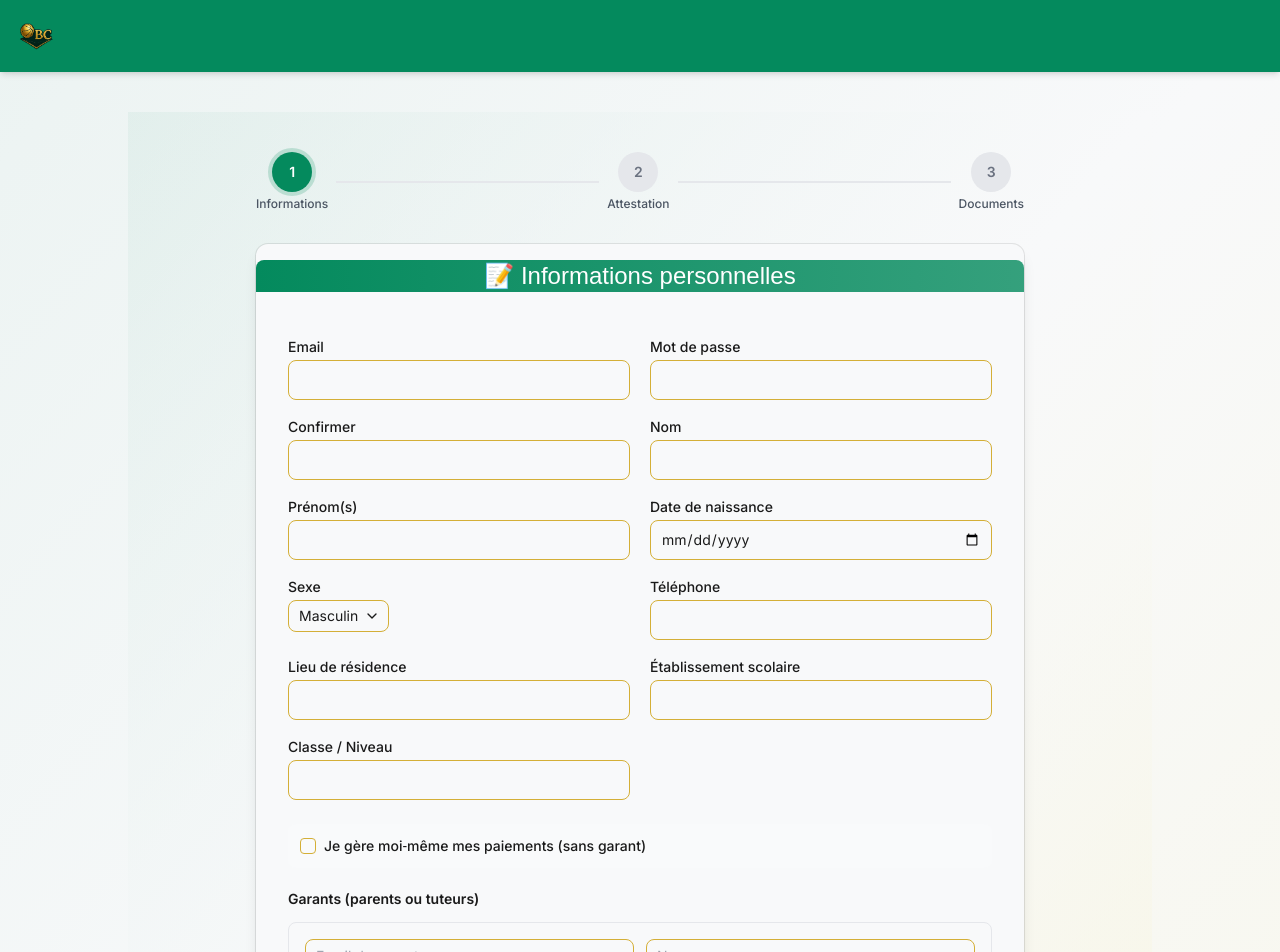
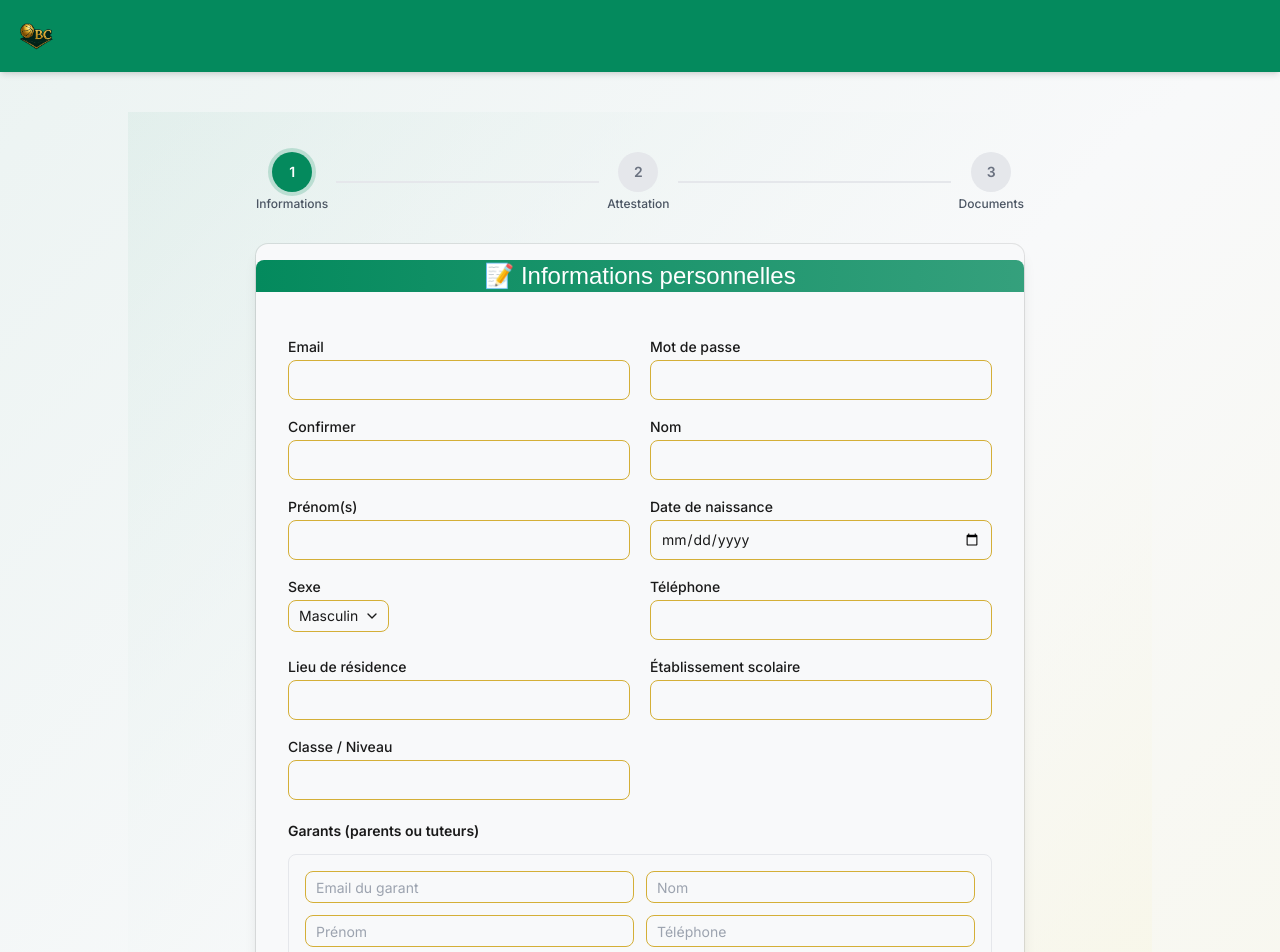
Before and after one commit to Yao-DPK/obc-app-front1, a React (Vite) app: page /register in a window 1280 px wide. Shown: the top 952 px of the page. Built offline with nearby package versions, Linux system fonts and the light colour scheme.

Commit message:
Mise à jour du processus de validation des inscription

```diff
--- a/src/pages/Inscription/Step1.tsx
+++ b/src/pages/Inscription/Step1.tsx
@@ -96,14 +96,14 @@ export function Step1({
         </div>
       </div>
 
-      <div className="flex items-center space-x-2 bg-gray-50 p-3 rounded-lg">
+      {/* <div className="flex items-center space-x-2 bg-gray-50 p-3 rounded-lg">
         <Checkbox
           id="selfManaged"
           {...register('isSelfManaged')}
           onCheckedChange={(checked) => setIsSelfManaged(checked as boolean)}
         />
         <Label htmlFor="selfManaged" className="text-sm">Je gère moi‑même mes paiements (sans garant)</Label>
-      </div>
+      </div> */}
 
       {!isSelfManaged && (
         <div className="space-y-4">
```
